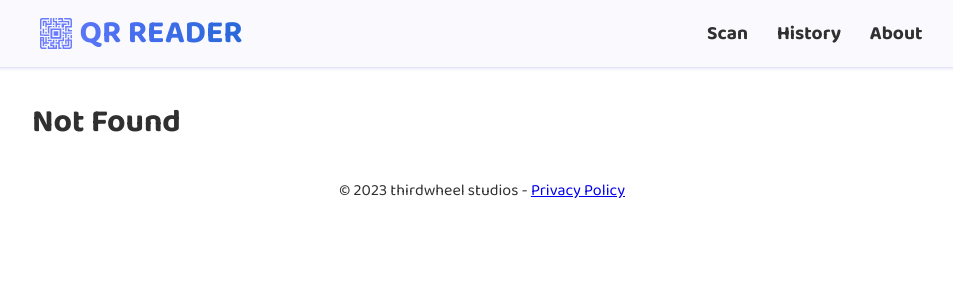
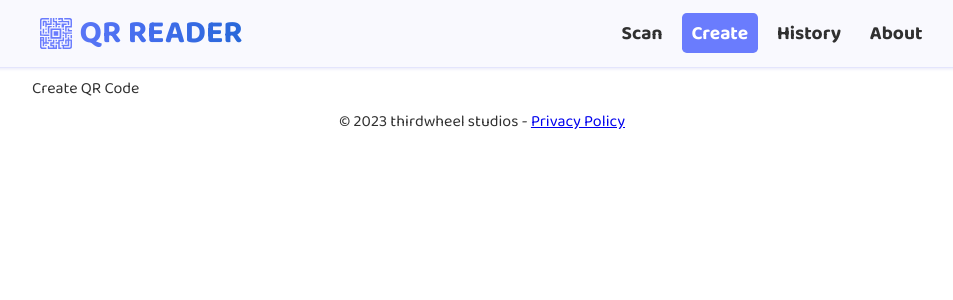
Before and after one commit to thirdwheelstudios/qr-reader, a Vue app: page /create in a window 1280 px wide. Before the commit this address had no page. Shown: the top 300 px of the page, without its empty margins (158-1111 px from the left). Built offline with nearby package versions, Linux system fonts and the light colour scheme.

Commit message:
Added initial create view

```diff
--- a/src/components/AppHeader.vue
+++ b/src/components/AppHeader.vue
@@ -11,6 +11,9 @@
         <nav>
           <ul>
             <li><router-link to="/" class="nav-link">Scan</router-link></li>
+            <li>
+              <router-link to="/create" class="nav-link">Create</router-link>
+            </li>
             <li>
               <router-link to="/history" class="nav-link">History</router-link>
             </li>
--- a/src/router/index.ts
+++ b/src/router/index.ts
@@ -1,6 +1,7 @@
 import { createRouter, createWebHistory, RouteRecordRaw } from 'vue-router'
 
 const Scan = () => import('../views/ScanView.vue')
+const Create = () => import('../views/CreateView.vue')
 const History = () => import('../views/HistoryView.vue')
 const About = () => import('../views/AboutView.vue')
 const PrivacyPolicy = () => import('../views/PrivacyPolicyView.vue')
@@ -11,6 +12,11 @@ const routes = [
     path: '/',
     name: 'scan',
     component: Scan,
+  },
+  {
+    path: '/create',
+    name: 'create',
+    component: Create,
   },
   {
     path: '/history',
--- /dev/null
+++ b/src/views/CreateView.vue
@@ -0,0 +1 @@
+<template>Create QR Code</template>
```
